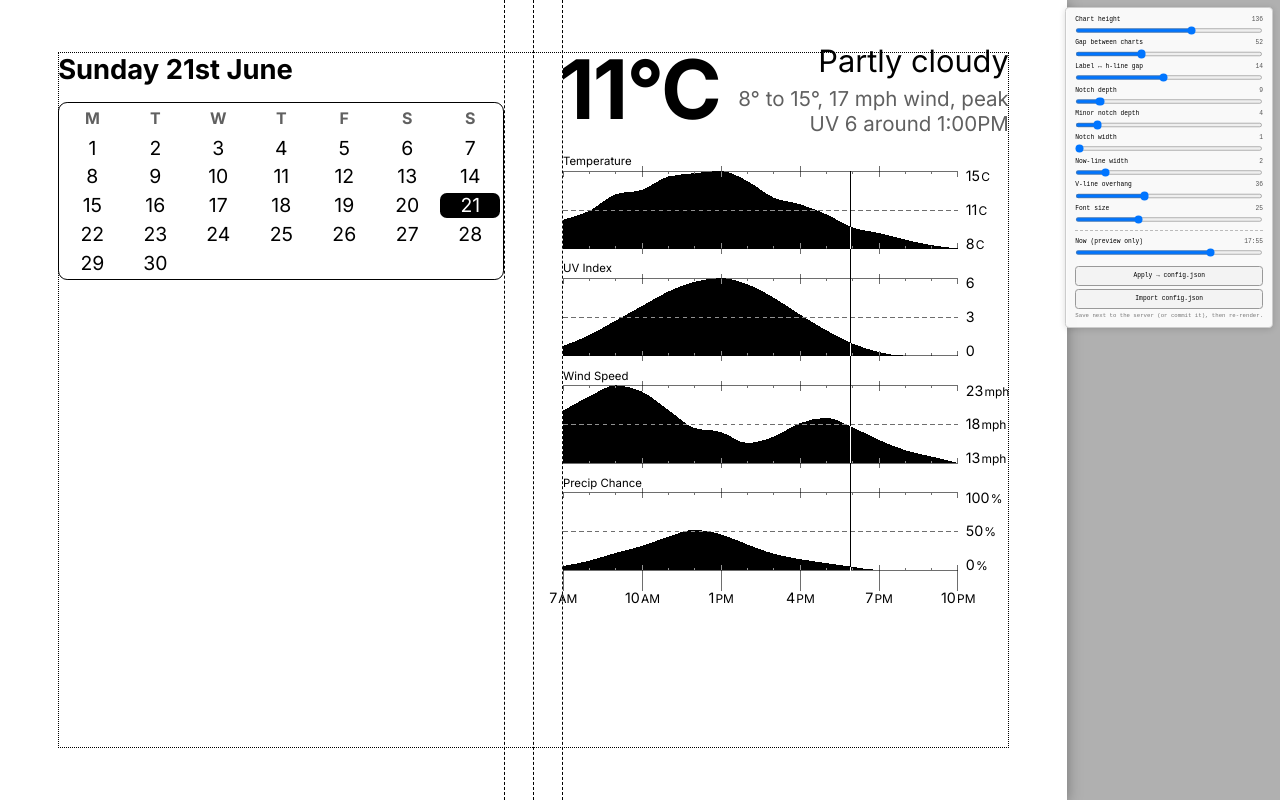
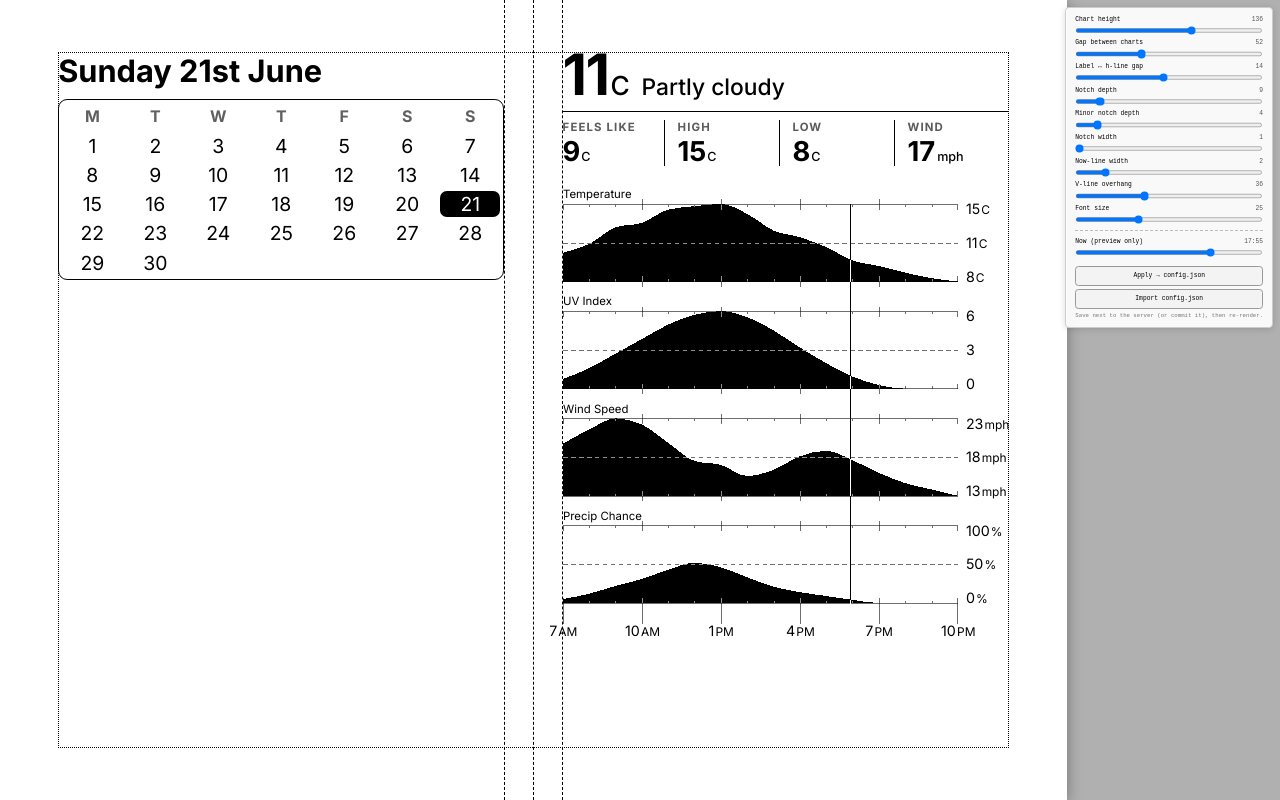
Before and after one commit to owenoclee/trmnl-dash, a plain HTML site: page dashboard.html in a window 1280 px wide. Shown: the top 800 px of the page. Drawn offline with nearby package versions, Linux system fonts and the light colour scheme.

Commit message:
feat: replace weather summary with a data-driven KPI header
Swap the prose/temperature block for a dashboard-style header: a hero
current-temp + condition line above a divided strip of metric cells
(feels-like, high, low, wind), with hairlines echoing the chart grid.

- wire apparent_temperature (feels-like) through server.go
- demote the calendar title so the temp reads as the page's single hero
- use a small 'C' unit (matching the chart axes) instead of a shrunk degree

```diff
--- a/dashboard.html
+++ b/dashboard.html
@@ -99,25 +99,15 @@
       display: block;
     }
 
-    /* 46pt at 227ppi */
-    .temp {
-      font-family: 'Inter', system-ui, sans-serif;
-      font-size: 144px;
-      font-weight: 700;
-      line-height: 1;
-      white-space: nowrap;
-      letter-spacing: -3px;
-    }
-
+    /* Conditions — a compact KPI header at the top of the right column: a hero
+       "current temp + condition" line above a divided strip of metric cells.
+       Purely data-driven, with hairlines echoing the charts' grid aesthetic. */
     .conditions {
-      display: flex;
-      align-items: center;
-      justify-content: space-between;
       width: 783px;
       /* column width: (1668 content − 102 gutter) / 2 */
       /* shift conditions + charts into the RIGHT column: COL_W (783) + gutter (102) */
       margin-left: 885px;
-      margin-bottom: 44px;
+      margin-bottom: 68px;
     }
 
     /* Charts share the conditions' column — shifted into the right column to match. */
@@ -125,21 +115,68 @@
       margin-left: 885px;
     }
 
-    /* condition + details block, pushed to the right edge of the (right) column */
-    .summary {
-      text-align: right;
+    /* Hero: current temperature + condition, sitting on a shared baseline. */
+    .cond-head {
+      display: flex;
+      align-items: baseline;
+      gap: 24px;
+      margin-bottom: 20px;
     }
 
-    /* 17pt */
-    .condition {
-      font-size: 54px;
-      margin-bottom: 13px;
+    .cond-temp {
+      font-size: 100px;
+      font-weight: 700;
+      line-height: 0.82;
+      letter-spacing: -3px;
     }
 
-    /* 11pt */
-    .details {
-      font-size: 36px;
-      color: #606060;
+    .cond-name {
+      font-size: 40px;
+      font-weight: 500;
+    }
+
+    /* Metric strip — KPI cells split by hairlines, like the chart grid lines. */
+    .metrics {
+      display: flex;
+      border-top: 2px solid black;
+      padding-top: 14px;
+    }
+
+    .metric {
+      flex: 1;
+    }
+
+    .metric+.metric {
+      padding-left: 22px;
+      border-left: 1px solid black;
+    }
+
+    .metric-label {
+      font-size: 20px;
+      font-weight: 600;
+      letter-spacing: 2px;
+      text-transform: uppercase;
+      color: #5a5a5a;
+      margin-bottom: 7px;
+    }
+
+    .metric-value {
+      font-size: 48px;
+      font-weight: 700;
+      line-height: 1;
+      white-space: nowrap;
+    }
+
+    /* Units ride small alongside the value — matching the charts' value+unit labels.
+       'C' sits close to the number; word units (.txt, e.g. mph) get a wider gap. */
+    .unit {
+      font-size: 0.46em;
+      font-weight: 500;
+      margin-left: 0.08em;
+    }
+
+    .unit.txt {
+      margin-left: 0.16em;
     }
 
     /* Photo slot at the bottom of the left column. The image is fetched from the
@@ -180,11 +217,13 @@
       flex-direction: column;
     }
 
+    /* Section header for the calendar — deliberately calmer than the weather
+       temp (the page's hero); the bordered grid below carries the column's weight. */
     .cal-title {
-      font-size: 48px;
-      font-weight: 700;
+      font-size: 54px;
+      font-weight: 600;
       white-space: nowrap;
-      margin-bottom: 28px;
+      margin-bottom: 18px;
     }
 
     .cal-grid {
@@ -230,12 +269,11 @@
   <div class="page">
 
     <div class="conditions">
-      <div class="temp"><span id="w-temp">—</span>°C</div>
-      <div class="summary">
-        <div class="condition" id="w-condition" style="display:none"></div>
-        <div class="details"><span id="w-low">—</span>&deg; to <span id="w-high">—</span>&deg;, <span
-            id="w-wind">—</span> mph wind<span id="w-peakuv"></span></div>
+      <div class="cond-head">
+        <div class="cond-temp" id="w-temp"></div>
+        <div class="cond-name" id="w-condition"></div>
       </div>
+      <div class="metrics" id="w-metrics"></div>
     </div>
 
     <div class="charts"></div>
@@ -271,7 +309,7 @@
       const DATA = (() => {
         try {return JSON.parse(document.getElementById('chart-data').textContent);} catch (e) { }
         return {
-          temp: 11.4, tempMin: 7.8, tempMax: 14.6, windMPH: 17.3, condition: 'Partly cloudy', debug: true,
+          temp: 11.4, feelsLike: 9.4, tempMin: 7.8, tempMax: 14.6, windMPH: 17.3, condition: 'Partly cloudy', debug: true,
           hourlyTemp: [7.2, 7.8, 6.9, 7.1, 7.4, 8.3, 9.1, 10.4, 11.2, 12.7, 13.1, 14.3, 14.6, 14.8, 13.9, 12.4, 11.8, 10.9, 9.7, 9.2, 8.6, 8.1, 7.8, 7.5],
           hourlyWind: [14.2, 13.8, 12.9, 13.7, 15.1, 16.4, 17.8, 19.5, 21.3, 22.7, 21.9, 19.6, 17.3, 16.8, 15.4, 16.2, 17.9, 18.6, 17.4, 15.8, 14.5, 13.7, 12.9, 12.1],
           hourlyPrecip: [0, 0, 0, 0, 0, 0, 0, 5, 12, 22, 31, 43, 52, 46, 33, 21, 14, 9, 4, 0, 0, 0, 0, 0],
@@ -312,7 +350,7 @@
       try {
         const saved = JSON.parse(document.getElementById('chart-config').textContent);
         if (saved && typeof saved === 'object') Object.assign(cfg, saved);
-      } catch (e) { /* opened from disk — keep defaults */ }
+      } catch (e) { /* opened from disk — keep defaults */}
 
       // Preview-only override for "now", as a fractional hour (driven by a slider in
       // the controls panel). Stays null in headless render → real host clock. NOT part
@@ -585,64 +623,43 @@
       }
 
       // ---------------------------------------------------------------------------
-      // Header population
+      // Conditions — a compact KPI header: a hero current-temp + condition line,
+      // then a strip of metric cells (feels-like, high, low, wind). Purely
+      // data-driven to match the charts below; no prose.
       // ---------------------------------------------------------------------------
-      document.getElementById('w-temp').textContent = DATA.temp != null ? Math.round(DATA.temp) : '—';
-      document.getElementById('w-high').textContent = DATA.tempMax != null ? Math.round(DATA.tempMax) : '—';
-      document.getElementById('w-low').textContent = DATA.tempMin != null ? Math.round(DATA.tempMin) : '—';
-      document.getElementById('w-wind').textContent = DATA.windMPH != null ? Math.round(DATA.windMPH) : '—';
+      (function buildConditions() {
+        const round = v => (v != null ? Math.round(v) : null);
+        // value + unit markup: the 'C' rides close to the number (matching the
+        // chart axes, e.g. "15C" — a shrunk ° symbol reads as a stray dot); word
+        // units like mph get a wider gap. Em-relative size, so it scales with the
+        // font it's set in.
+        const vu = (v, unit) => {
+          if (v == null) return '—';
+          if (unit === 'C') return `${v}<span class="unit">C</span>`;
+          return `${v}<span class="unit txt">${unit}</span>`;
+        };
 
-      // Peak UV — the day's max hourly UV and the hour it occurs. Index i = hour i,
-      // so the argmax over the full 24h array gives the peak hour directly. Appended
-      // to the details line; omitted when the day's peak rounds to 0 (no UV worth noting).
-      const uv = DATA.hourlyUV;
-      if (Array.isArray(uv) && uv.length) {
-        let pi = 0;
-        for (let i = 1; i < uv.length; i++) if (uv[i] > uv[pi]) pi = i;
-        if (Math.round(uv[pi]) >= 1) {
-          const {h: ph, ap: pap} = hourParts(pi);
-          document.getElementById('w-peakuv').textContent =
-            `, peak UV ${Math.round(uv[pi])} around ${ph}:00${pap}`;
-        }
-      }
+        document.getElementById('w-temp').innerHTML = vu(round(DATA.temp), 'C');
+        document.getElementById('w-condition').textContent = DATA.condition || '';
 
-      if (DATA.condition) {
-        const el = document.getElementById('w-condition');
-        el.textContent = DATA.condition;
-        el.style.display = '';
-      }
+        const metrics = [
+          {label: 'Feels like', v: round(DATA.feelsLike), unit: 'C'},
+          {label: 'High', v: round(DATA.tempMax), unit: 'C'},
+          {label: 'Low', v: round(DATA.tempMin), unit: 'C'},
+          {label: 'Wind', v: round(DATA.windMPH), unit: 'mph'},
+        ];
+        const wrap = document.getElementById('w-metrics');
+        metrics.forEach(m => {
+          const cell = document.createElement('div');
+          cell.className = 'metric';
+          cell.innerHTML =
+            `<div class="metric-label">${m.label}</div>` +
+            `<div class="metric-value">${vu(m.v, m.unit)}</div>`;
+          wrap.appendChild(cell);
+        });
+      })();
+
       if (DATA.debug) document.body.classList.add('debug');
-
-      // ---------------------------------------------------------------------------
-      // Optical alignment — shift the whole conditions row so the big temperature's
-      // INK (not its line box) sits flush with the top-left of the content area:
-      // corrects the font's left side bearing and the gap above the cap height. The
-      // row is widened by the x shift so the right-aligned summary stays pinned to
-      // the gutter. Measured per render so it tracks the value's leading glyph.
-      // ---------------------------------------------------------------------------
-      function alignTemp() {
-        const conditions = document.querySelector('.conditions');
-        const el = document.querySelector('.temp');
-        const cs = getComputedStyle(el);
-        const ctx = document.createElement('canvas').getContext('2d');
-        ctx.font = `${cs.fontWeight} ${cs.fontSize} ${cs.fontFamily}`;
-        ctx.textBaseline = 'alphabetic';
-        const m = ctx.measureText(el.textContent);
-
-        // Baseline position within the temp's line box (DOM probe, exact).
-        const probe = document.createElement('span');
-        probe.style.cssText = 'display:inline-block;width:0;height:0';
-        el.appendChild(probe);
-        const baselineFromTop = probe.getBoundingClientRect().top - el.getBoundingClientRect().top;
-        el.removeChild(probe);
-
-        const inkLeft = -m.actualBoundingBoxLeft;                    // box-left → leftmost ink
-        const inkTop = baselineFromTop - m.actualBoundingBoxAscent;  // box-top  → topmost ink
-        conditions.style.width = (COL_W + inkLeft) + 'px';           // widen to offset the left shift
-        conditions.style.transform = `translate(${-inkLeft}px, ${-inkTop}px)`;
-      }
-      if (document.fonts && !document.fonts.check('700 144px Inter')) document.fonts.ready.then(alignTemp);
-      else alignTemp();
 
       render();
 
```
Also changed, not shown: 1 other file.
